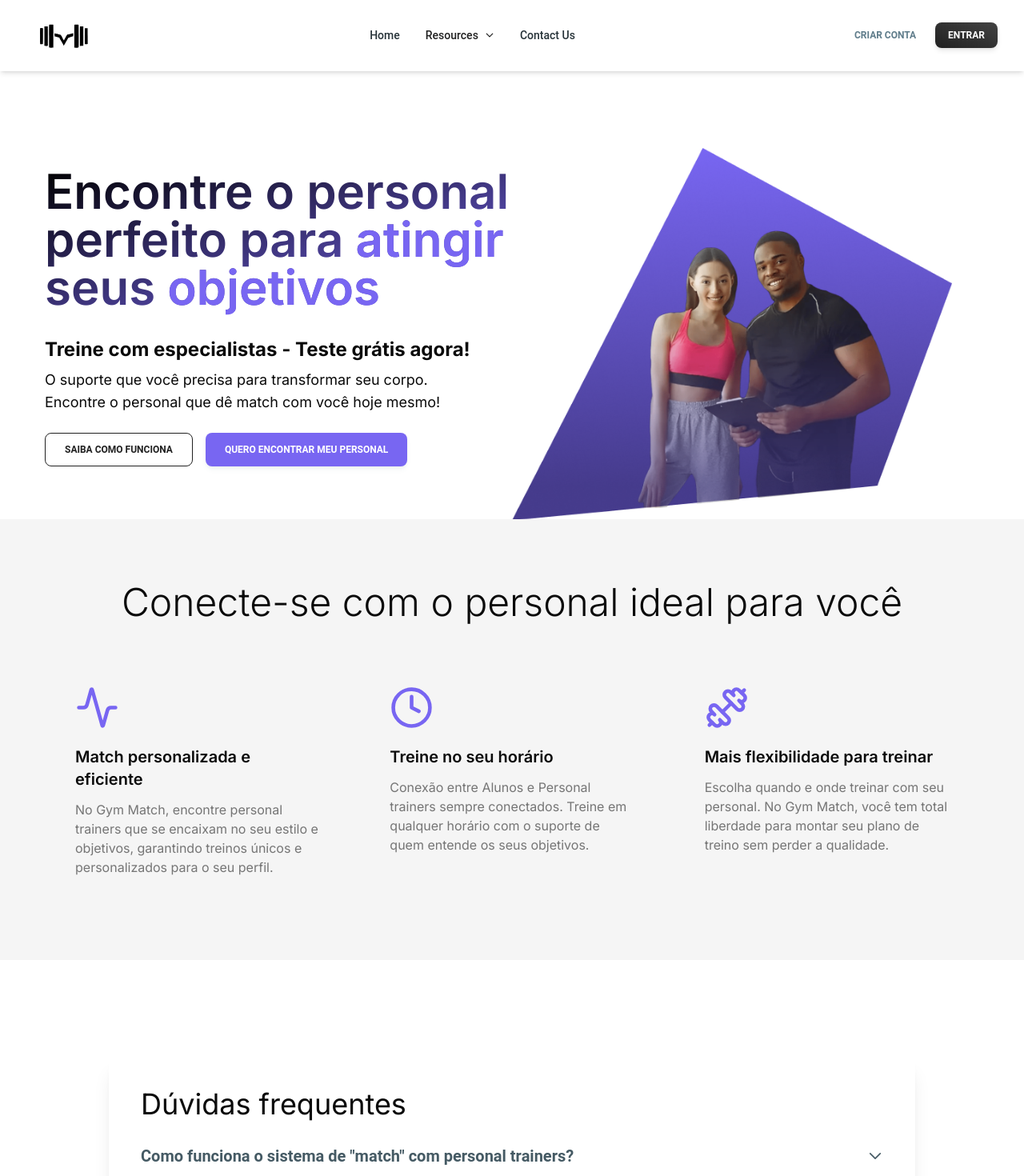
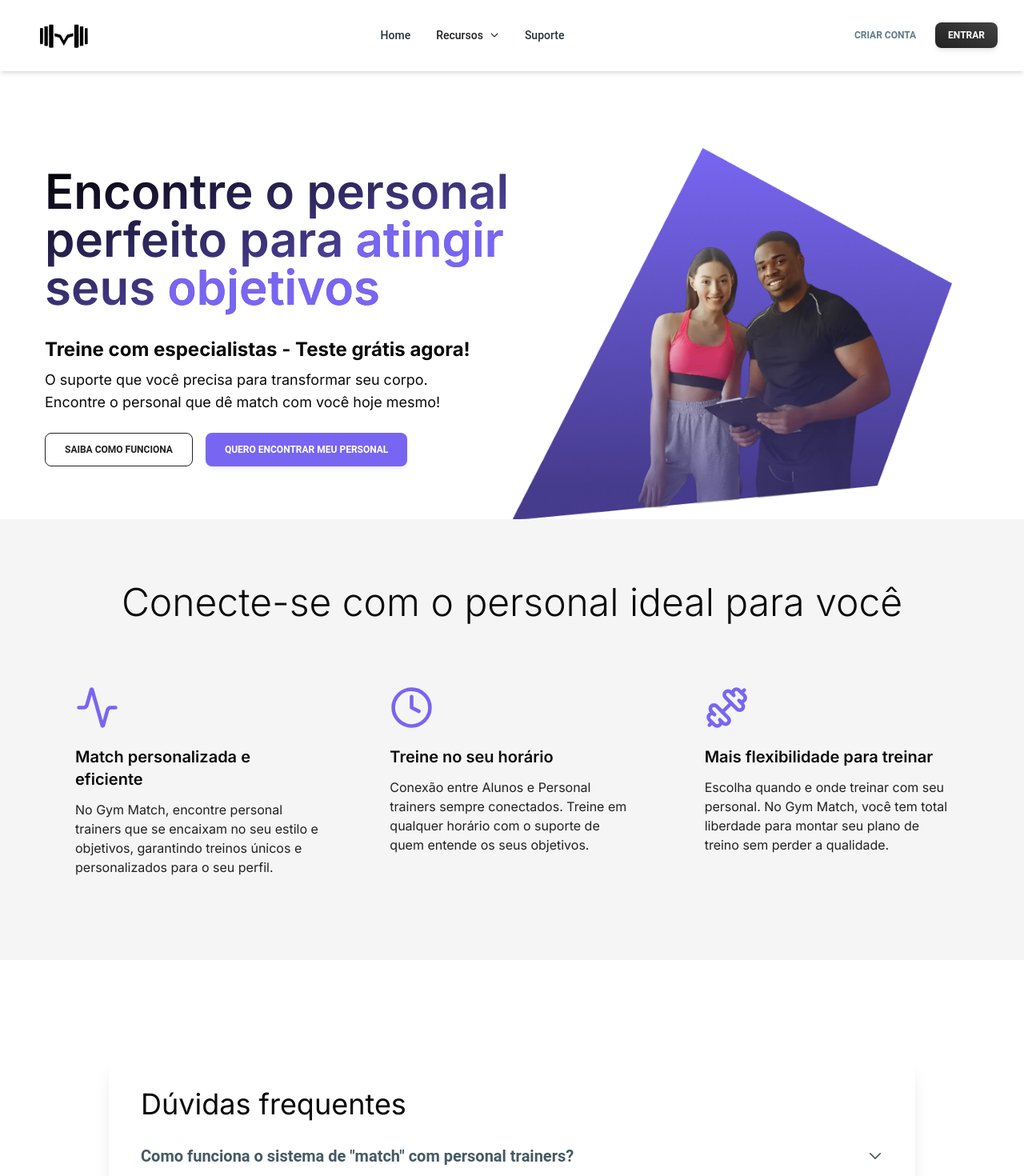
Before and after one commit to CaueFer/gym-match, a Next.js app: page / in a window 1280 px wide. Shown: the top 1470 px of the page at 80% size. Built offline with nearby package versions, Linux system fonts and the light colour scheme.

Commit message:
STYLE: minor changes in style

```diff
--- a/src/components/landing/benef.tsx
+++ b/src/components/landing/benef.tsx
@@ -20,7 +20,7 @@ function BenefSection() {
               <h3 className="text-xl font-semibold mb-2">
                 Match personalizada e eficiente
               </h3>
-              <p className="text-gray-600">
+              <p className="text-gray-900">
                 No Gym Match, encontre personal trainers que se encaixam no seu
                 estilo e objetivos, garantindo treinos únicos e personalizados
                 para o seu perfil.
@@ -31,7 +31,7 @@ function BenefSection() {
               <h3 className="text-xl font-semibold mb-2">
                 Treine no seu horário
               </h3>
-              <p className="text-gray-600">
+              <p className="text-gray-900">
                 Conexão entre Alunos e Personal trainers sempre conectados.
                 Treine em qualquer horário com o suporte de quem entende os seus
                 objetivos.
@@ -42,7 +42,7 @@ function BenefSection() {
               <h3 className="text-xl font-semibold mb-2">
                 Mais flexibilidade para treinar
               </h3>
-              <p className="text-gray-600">
+              <p className="text-gray-900">
                 Escolha quando e onde treinar com seu personal. No Gym Match,
                 você tem total liberdade para montar seu plano de treino sem
                 perder a qualidade.
--- a/src/components/landing/copy.tsx
+++ b/src/components/landing/copy.tsx
@@ -15,12 +15,12 @@ function CopySection() {
           <h2 className="text-4xl sm:text-5xl text-white font-semibold">
             Conexões Que Transformam
           </h2>
-          <p className="text-xl max-w-xl text-gray-100 mt-4 mb-6">
+          <p className="text-xl max-w-xl text-white mt-4 mb-6">
             Faça match com o personal ideal ou encontre alunos em busca do seu
             conhecimento. Planeje treinos, gerencie sua agenda e foque no que
             importa: resultados.
           </p>
-          <Button className="text-md flex flex-row">
+          <Button className="text-md flex flex-row shadow-2xl">
             Experimente grátis <ArrowRight className="ml-2 text-md" />
           </Button>
         </div>
--- a/src/components/nav/DefaultTopNav.tsx
+++ b/src/components/nav/DefaultTopNav.tsx
@@ -135,7 +135,7 @@ function NavListMenu() {
               selected={isMenuOpen || isMobileMenuOpen}
               onClick={() => setIsMobileMenuOpen((cur) => !cur)}
             >
-              Resources
+              Recursos
               <ChevronDownIcon
                 strokeWidth={2.5}
                 className={`hidden h-3 w-3 transition-transform lg:block ${
@@ -193,7 +193,7 @@ function NavList() {
         className="font-medium"
       >
         <ListItem className="flex items-center gap-2 py-2 pr-4">
-          Contact Us
+          Suporte
         </ListItem>
       </Typography>
     </List>
--- a/src/components/ui/footer/DefaultFooter.tsx
+++ b/src/components/ui/footer/DefaultFooter.tsx
@@ -24,7 +24,7 @@ const currentYear = new Date().getFullYear();
 
 function DefaultFooter() {
   return (
-    <footer className="relative w-full py-14 md:py-16 lg:py-20">
+    <footer className="relative w-full py-12 md:py-14 lg:py-16 shadow-top">
       <div className="mx-auto w-full max-w-7xl px-8">
         <div className="grid grid-cols-1 items-start gap-4 md:grid-cols-2">
           <Link
--- a/tailwind.config.ts
+++ b/tailwind.config.ts
@@ -60,6 +60,9 @@ module.exports = withMT({
         md: "calc(var(--radius) - 2px)",
         sm: "calc(var(--radius) - 4px)",
       },
+      boxShadow: {
+        top: "0 -4px 6px -1px rgba(0, 0, 0, 0.1)",
+      },
     },
   },
   plugins: [
```
